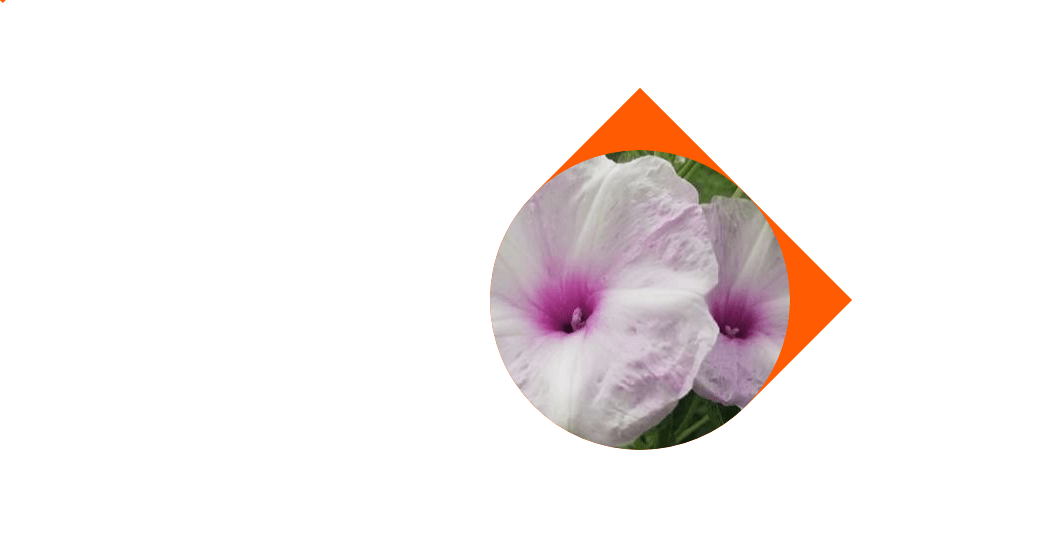
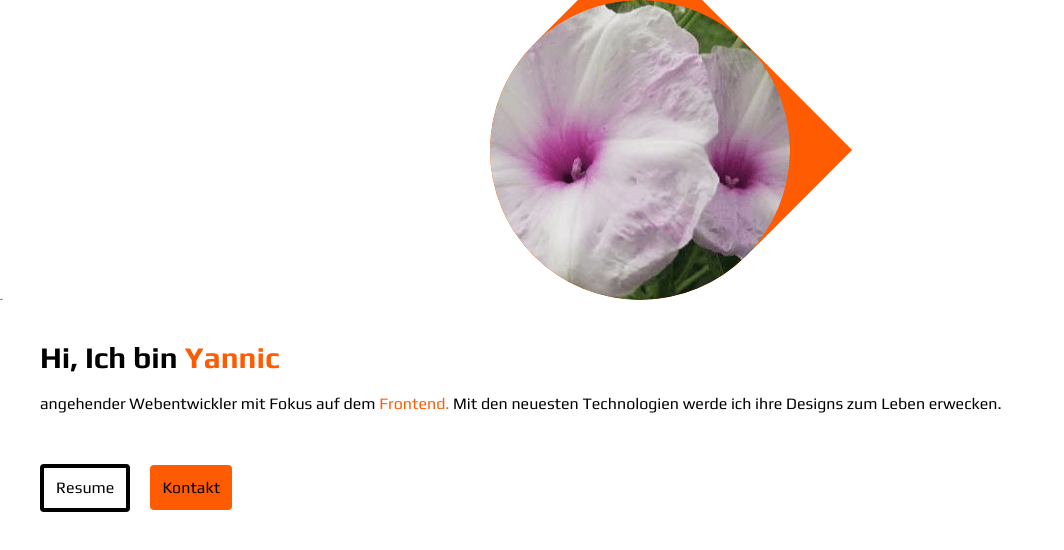
Before and after one commit to SchmittYannic/portfolio_ys, a React app: page / in a window 1280 px wide. Shown: the top 550 px of the page, without its empty margins (0-1064 px from the left). Built offline with nearby package versions, Linux system fonts and the light colour scheme; the HTML template or start-up script is replaced by a standard one.

Commit message:
Added Herotext and changed profileBackground positioning
Added Herotext and changed the positioning of the profile background to not be centered in its parent div (top 50% + translate), but be at the bottom of the div (bottom 0).

Removed Poppings font and using Play font instead.

```diff
--- a/src/components/Hero.tsx
+++ b/src/components/Hero.tsx
@@ -5,11 +5,12 @@ const Hero = () => {
     const ref = useRef<HTMLDivElement>(null);
     const [rectStyle, setRectStyle] = useState<React.CSSProperties>({
         position: "absolute",
-        transformOrigin: "top left",
-        transform: "rotate(-45deg)",
+        transformOrigin: "bottom left", //"top left"
+        transform: "rotate(45deg)",
         height: "0px", //default
         width: "50px",
-        top: "0px", // default
+        bottom: "0px",
+        //top: "0px", // default
         left: "0px", // default
     });
 
@@ -23,14 +24,16 @@ const Hero = () => {
                 const refHeight = ref?.current?.clientHeight;
                 const parentHeight = ref?.current?.parentElement?.clientHeight;
                 const parentWidth = ref?.current?.parentElement?.clientWidth;
-                const newTop = parentHeight! * 0.5 - refHeight! * Math.sqrt(2) * 0.5 + 1;
+                //const newTop = parentHeight! * 0.5 - refHeight! * Math.sqrt(2) * 0.5 + 1;
+                const newBottom = refHeight! + ((refHeight! * Math.sqrt(2)) - refHeight!)*0.5 -1;
                 const newLeft = parentWidth! * 0.5 - 1;
                 const newHeight = refHeight;
                 const newWidth = parentHeight! * Math.sqrt(2) * 0.5;
-                newState["top"] = `${newTop}px`;
+                //newState["top"] = `${newTop}px`;
+                newState["bottom"] = `${newBottom}px`;
                 newState["left"] = `${newLeft}px`;
-                newState["height"] = `${newHeight}px`;
-                newState["width"] = `${newWidth}px`;
+                newState["width"] = `${newHeight}px`;
+                newState["height"] = `${newWidth}px`;
                 return newState;
             });
         }
@@ -48,20 +51,36 @@ const Hero = () => {
     }, [])
 
     return (
-        <section className="w-full h-screen">
+        <section className="w-full">
             <div
-                className="relative w-full min-h-[600px] h-0.5 overflow-hidden"
+                className="relative w-full min-h-[300px] mb-10 overflow-hidden"
             >
                 <div
                     ref={ref}
-                    className="absolute bg-action top-[50%] left-[50%] -translate-x-1/2 -translate-y-1/2 rounded-bl-full rounded-br-full rotate-45"
+                    className="absolute bg-action bottom-0 left-[50%] -translate-x-1/2 rounded-bl-full rounded-br-full rotate-45"
                 >
                     <img src={placeholderProfile} alt="" className="rounded-full -rotate-45" />
                 </div>
                 <div
                     style={rectStyle}
-                    className="bg-action border-2 border-action"
+                    className="bg-action border-[1px] border-action"
                 />
+            </div>
+
+            <div className="px-10">
+                <h2 className="text-3xl font-bold mb-4">
+                    Hi, Ich bin <span className="text-action">Yannic</span>
+                </h2>
+                <p className="">angehender Webentwickler mit Fokus auf dem <span className="text-action">Frontend.</span> Mit den neuesten Technologien werde ich ihre Designs zum Leben erwecken. </p>
+
+                <div className="mt-12">
+                    <button className="px-3 py-[8px] border-4 rounded border-textPrimary">
+                        Resume
+                    </button>
+                    <a href="" className="ml-5 px-3 py-[13px] rounded bg-action">
+                        Kontakt
+                    </a>
+                </div>
             </div>
         </section>
     )
--- a/src/index.css
+++ b/src/index.css
@@ -1,4 +1,4 @@
-@import url("https://fonts.googleapis.com/css2?family=Poppins:wght@100;200;300;400;500;600;700;800;900&display=swap");
+@import url("https://fonts.googleapis.com/css2?family=Play:wght@100;200;300;400;500;600;700;800;900&display=swap");
 
 @tailwind base;
 @tailwind components;
@@ -8,7 +8,7 @@
     margin: 0;
     padding: 0;
     box-sizing: border-box;
-    font-family: "Poppins", sans-serif;
+    font-family: "Play", sans-serif;
     scroll-behavior: smooth;
 }
 
```
